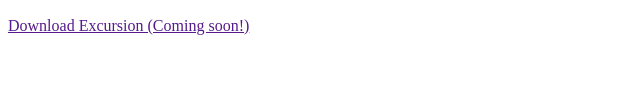
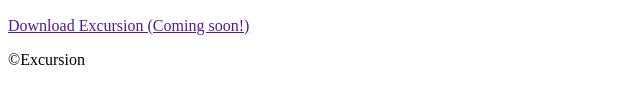
Before and after one commit to ashdawn04/excursion, a plain HTML site: page index.html in a window 1280 px wide. Shown: the part 233-336 px from the top of the page, 0-640 px from the left. Drawn offline with Linux system fonts and the light colour scheme.

Commit message:
add copyright Excursion to footer

```diff
--- a/index.html
+++ b/index.html
@@ -30,7 +30,7 @@
     </main>
     <footer>
         <p>
-
+            &copy;Excursion
         </p>
     </footer>
 </body>
```
